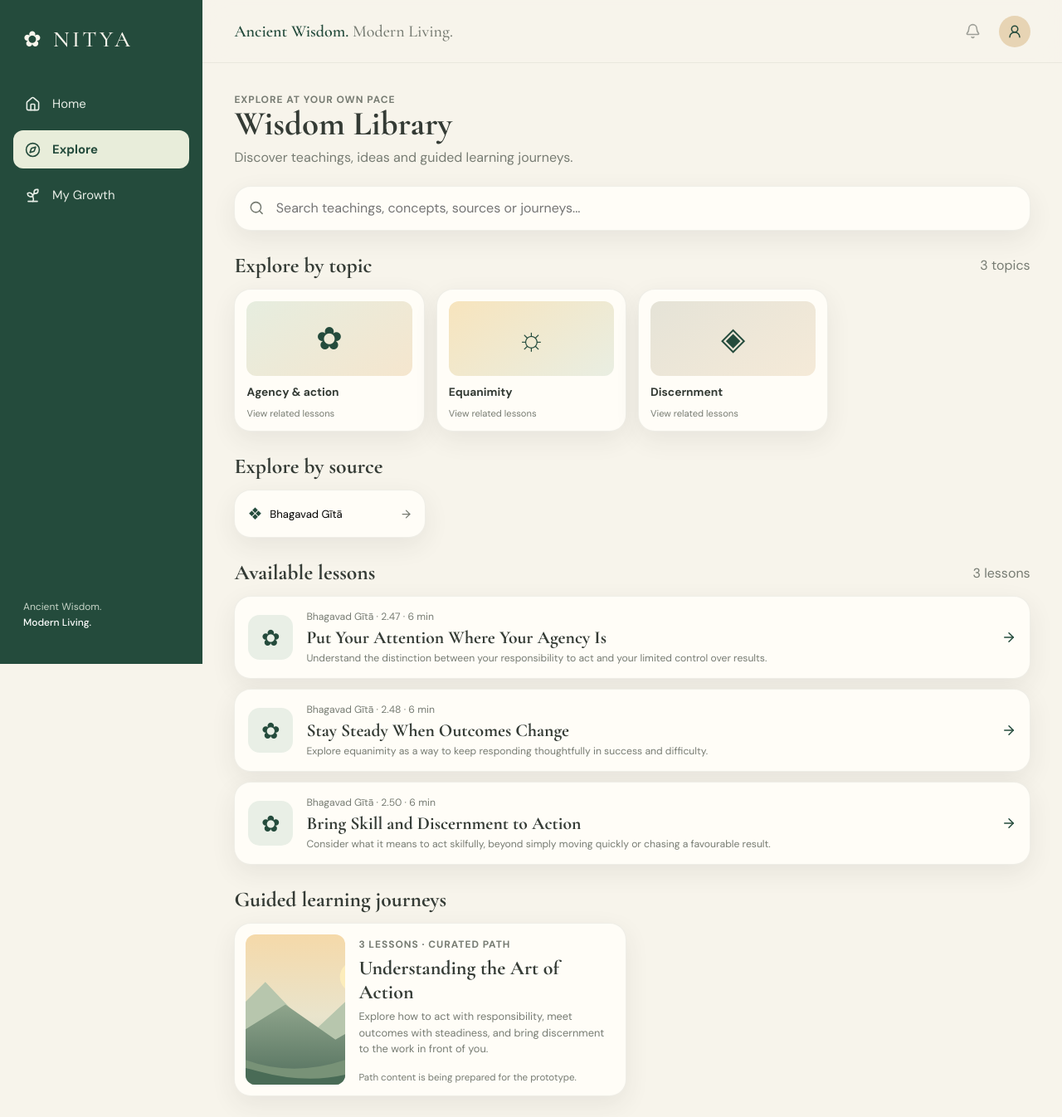
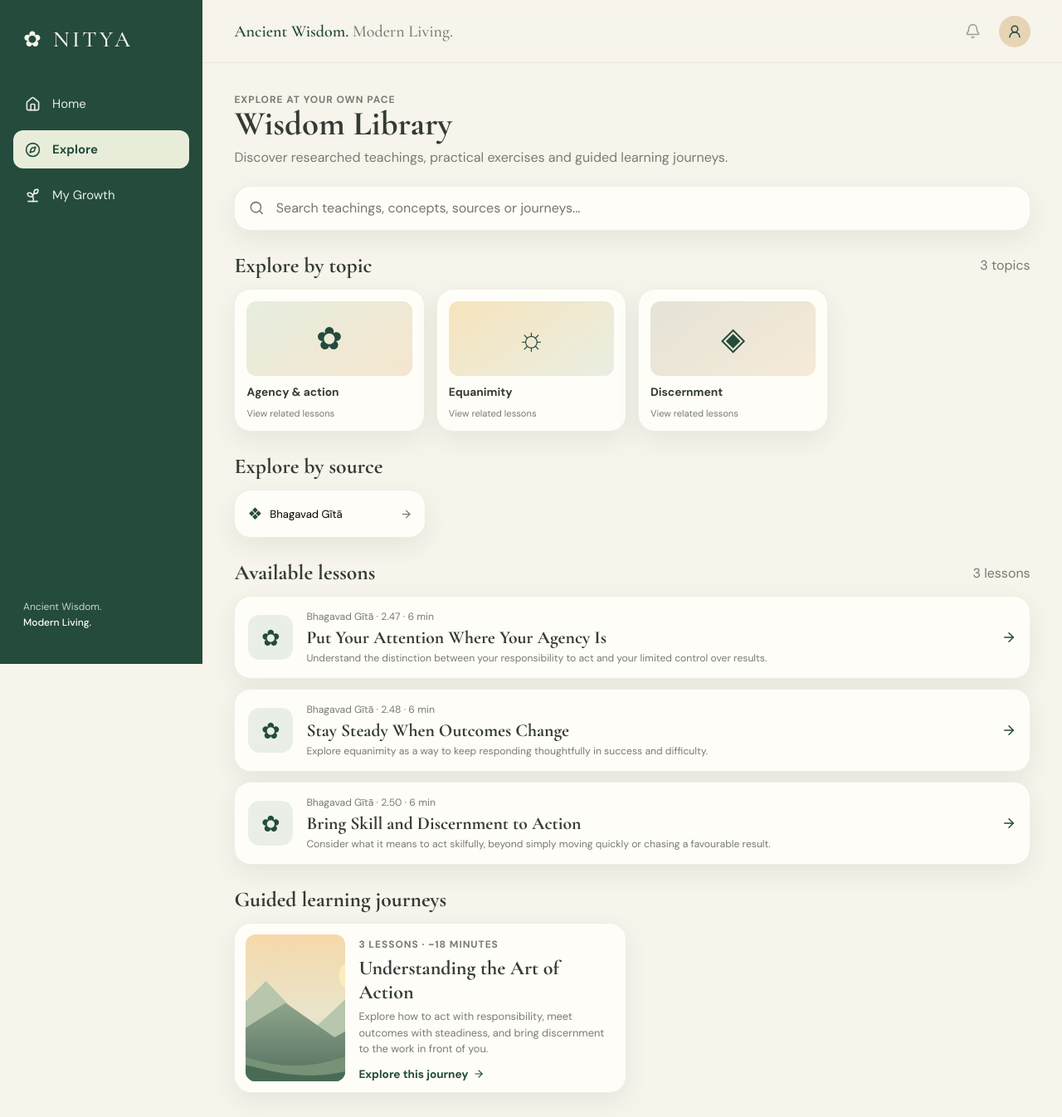
Before and after one commit to rskr28/Nitya, a React (Vite) app: page /explore in a window 1280 px wide. Shown: the top 1346 px of the page at 83% size. Built offline with nearby package versions, Linux system fonts and the light colour scheme.

Commit message:
Show only authored lessons, topics, sources and actionable journey

```diff
--- a/src/pages/Explore/index.tsx
+++ b/src/pages/Explore/index.tsx
@@ -47,7 +47,7 @@ export default function Explore() {
       <div className="page-heading">
         <span className="eyebrow">Explore at your own pace</span>
         <h1>Wisdom Library</h1>
-        <p>Discover teachings, ideas and guided learning journeys.</p>
+        <p>Discover researched teachings, practical exercises and guided learning journeys.</p>
       </div>
 
       <label className="search-box surface">
@@ -141,17 +141,17 @@ export default function Explore() {
       </div>
       <div className="journey-grid">
         {filteredJourneys.map((journey, index) => (
-          <article className="journey-card surface" key={journey.title}>
+          <article className="journey-card surface" key={journey.id}>
             <div className={`journey-card__art journey-card__art--${index}`} aria-hidden="true" />
             <div>
-              <span className="eyebrow">{journey.lessons} lessons · Curated path</span>
+              <span className="eyebrow">{journey.lessons} lessons · ~{journey.totalMinutes} minutes</span>
               <h3>{journey.title}</h3>
               <p>{journey.description}</p>
-              <small className="journey-note">Path content is being prepared for the prototype.</small>
+              <Link className="text-link journey-open" to={`/journey/${journey.id}`}>Explore this journey <ArrowRight size={14} /></Link>
             </div>
           </article>
         ))}
-        {filteredJourneys.length === 0 && <p className="empty-state">No learning journeys match this search.</p>}
+        {filteredJourneys.length === 0 && <p className="empty-state">No available journeys match this search.</p>}
       </div>
     </div>
   );
```
